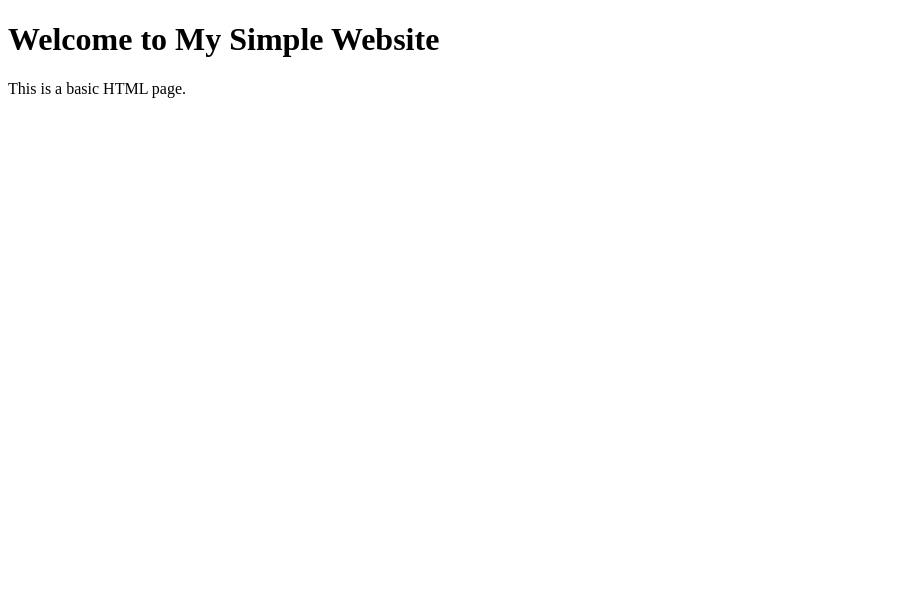
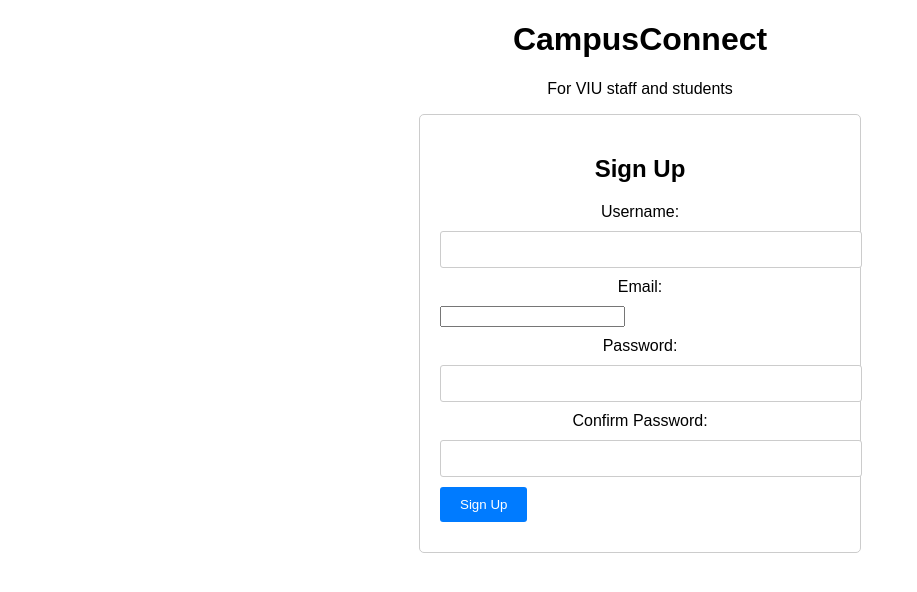
Before and after one commit to vatan-8774/campusconnect, a Django app: page / in a window 1280 px wide. Shown: the top 592 px of the page, without its empty margins (0-917 px from the left). Run offline with Django 4.2, Linux system fonts and the light colour scheme.

Commit message:
made change to sign up page

```diff
--- a/social_network/templates/social_network/index.html
+++ b/social_network/templates/social_network/index.html
@@ -2,10 +2,60 @@
 <html lang="en">
 <head>
     <meta charset="UTF-8">
-    <title>My Simple Website</title>
+    <title>CampusConnect - Sign Up</title>
+    <style>
+        /* Add some basic CSS styles for layout */
+        body {
+            font-family: Arial, sans-serif;
+            text-align: center;
+            margin: 20px;
+        }
+        form {
+            margin: 0 auto;
+            max-width: 400px;
+            padding: 20px;
+            border: 1px solid #ccc;
+            border-radius: 5px;
+        }
+        label, input {
+            display: block;
+            margin-bottom: 10px;
+        }
+        input[type="text"], input[type="password"] {
+            width: 100%;
+            padding: 10px;
+            border: 1px solid #ccc;
+            border-radius: 3px;
+        }
+        input[type="submit"] {
+            background-color: #007BFF;
+            color: #fff;
+            border: none;
+            padding: 10px 20px;
+            border-radius: 3px;
+            cursor: pointer;
+        }
+    </style>
 </head>
 <body>
-    <h1>Welcome to My Simple Website</h1>
-    <p>This is a basic HTML page.</p>
+    <h1>CampusConnect</h1>
+    <p>For VIU staff and students</p>
+
+    <form action="process_signup.php" method="post">
+        <h2>Sign Up</h2>
+        <label for="username">Username:</label>
+        <input type="text" id="username" name="username" required>
+
+        <label for="email">Email:</label>
+        <input type="email" id="email" name="email" required>
+
+        <label for="password">Password:</label>
+        <input type="password" id="password" name="password" required>
+
+        <label for="confirm_password">Confirm Password:</label>
+        <input type="password" id="confirm_password" name="confirm_password" required>
+
+        <input type="submit" value="Sign Up">
+    </form>
 </body>
 </html>
```
Also changed, not shown: README.md, 3 other files.
